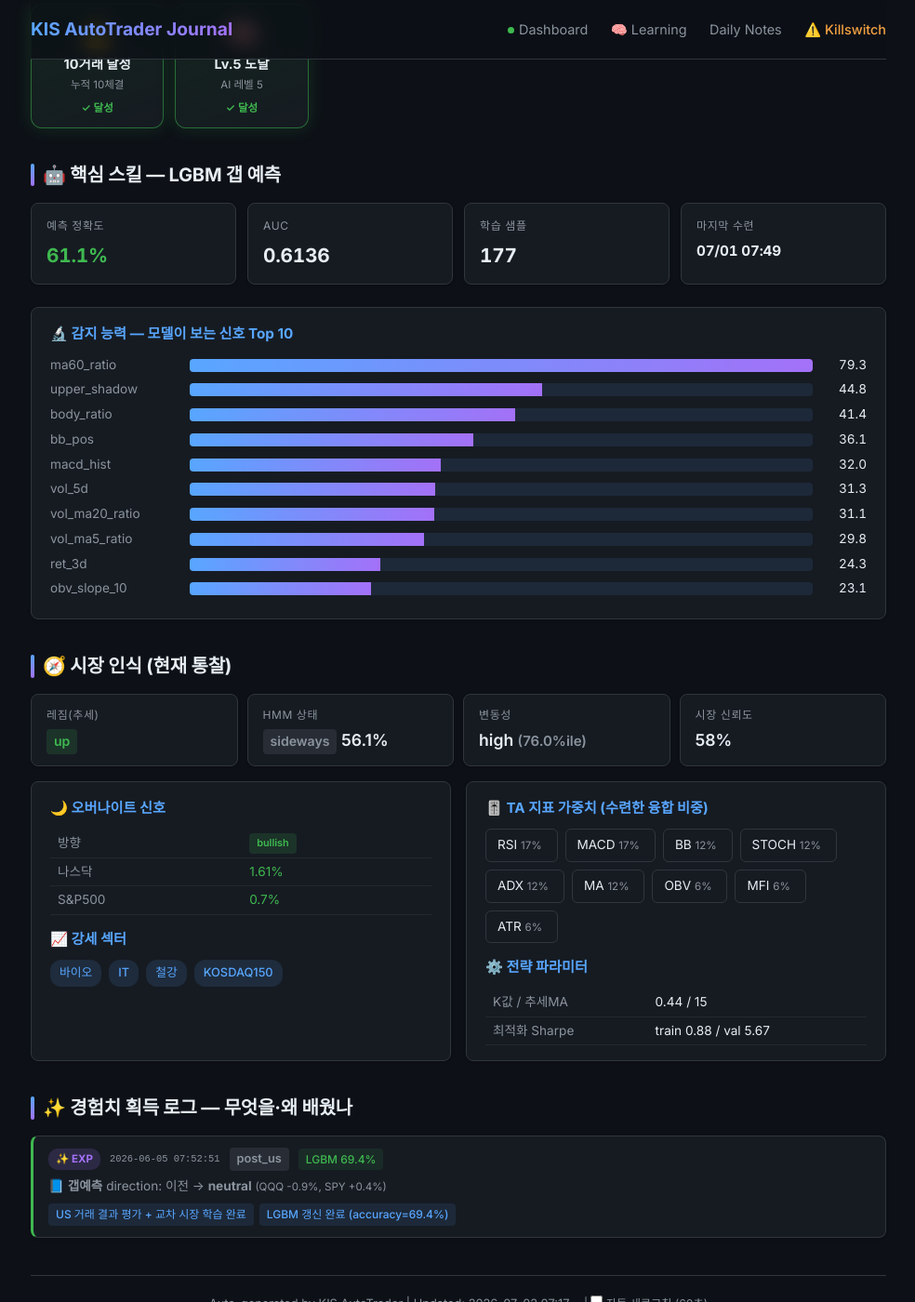
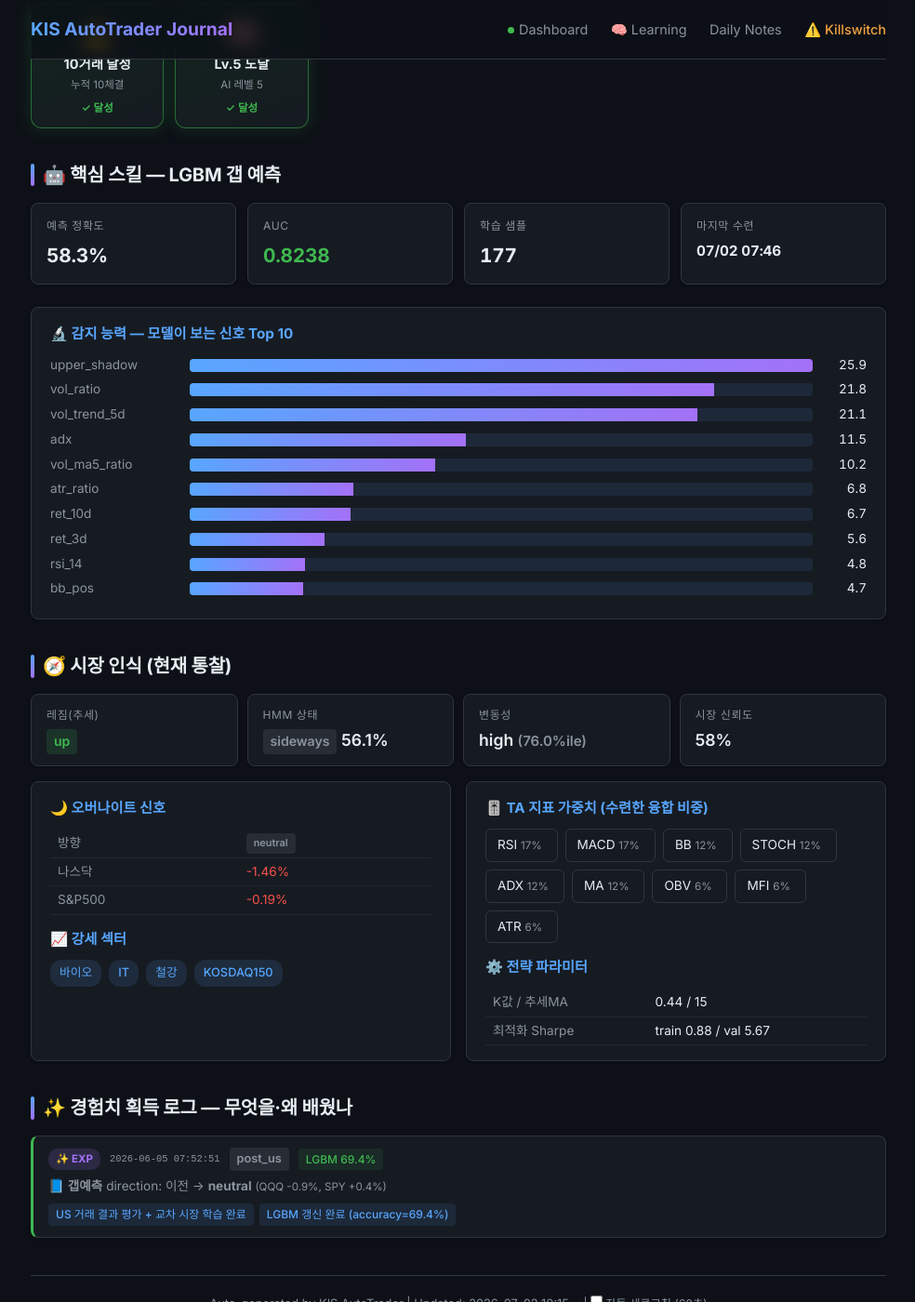
Before and after one commit to BudongJW/kis-trading-journal, a Jekyll site: the page built from learning.html, in a window 1280 px wide and 1400 px high, scrolled down 620 px. Shown: the whole window at 93% size, without its empty margins (147-1131 px from the left). Built offline with Jekyll 4.4.1, drawn with Linux system fonts in a browser that asks for light colours; nearby versions of some CDN libraries; some of the changed text lies outside the part shown.

Commit message:
auto: portfolio update 10:15

```diff
--- a/_data/portfolio.json
+++ b/_data/portfolio.json
@@ -1,17 +1,17 @@
 {
-  "updated_at": "2026-07-02T07:17:03.493156",
+  "updated_at": "2026-07-02T10:15:34.892198",
   "initial_capital": 500000,
-  "cash": 646117,
+  "cash": 647350,
   "holdings": [
     {
       "symbol": "114800",
       "name": "KODEX 인버스",
       "qty": 276,
-      "current_price": 927,
-      "value": 255852,
+      "current_price": 982,
+      "value": 271032,
       "buy_price": 904,
-      "pnl": 6348,
-      "pnl_pct": 2.54,
+      "pnl": 21528,
+      "pnl_pct": 8.62,
       "manual": true,
       "stop_price": 877
     }
@@ -29,12 +29,12 @@
     "set_at": "",
     "set_by": ""
   },
-  "holdings_value": 255852,
-  "total_value": 901969,
-  "total_pnl": 1696,
-  "total_pnl_pct": 0.19,
+  "holdings_value": 271032,
+  "total_value": 918382,
+  "total_pnl": 16876,
+  "total_pnl_pct": 1.87,
   "realized_pnl": -4652,
-  "unrealized_pnl": 6348,
+  "unrealized_pnl": 21528,
   "total_trades": 39,
   "completed_trades": 20,
   "winning_trades": 12,
@@ -817,12 +817,12 @@
     "tax_exemption_remaining_krw": 2500000
   },
   "performance": {
-    "sharpe_ratio": 0.0,
+    "sharpe_ratio": 0.02,
     "max_drawdown_pct": -100.0,
     "profit_factor": 0.56,
     "avg_win_pct": 1.85,
     "avg_loss_pct": -2.85,
-    "total_return_pct": 0.34
+    "total_return_pct": 3.38
   },
   "r_summary": {},
   "daily_history": [
@@ -1344,14 +1344,14 @@
     },
     {
       "date": "2026-07-02",
-      "total_value": 901969,
-      "cash": 646117,
-      "holdings_value": 255852,
-      "day_pnl": 6348,
-      "cumul_pnl": 1696,
+      "total_value": 918382,
+      "cash": 647350,
+      "holdings_value": 271032,
+      "day_pnl": 21528,
+      "cumul_pnl": 16876,
       "realized_pnl": -4652,
-      "unrealized_pnl": 6348,
-      "net_deposit": 400273,
+      "unrealized_pnl": 21528,
+      "net_deposit": 401506,
       "regime": "up",
       "hmm_state": "sideways",
       "confidence": 0.583,
@@ -1365,8 +1365,8 @@
     "volatility": "high",
     "vol_percentile": 76.0,
     "overnight_gap": {
-      "direction": "bullish",
-      "strength": 0.38,
+      "direction": "neutral",
+      "strength": 0.28,
       "action": "normal"
     },
     "strong_sectors": [
@@ -1437,12 +1437,19 @@
     "trained": false
   },
   "bear_strategy": {
-    "regime": "BULL",
-    "enabled": false
+    "enabled": true,
+    "regime": "CAUTION",
+    "confidence": 0.65,
+    "sma_ratio": 0.582,
+    "canary_bad": 1,
+    "canary_scores": {
+      "195930": 1.5582,
+      "132030": -1.8328
+    }
   },
   "us_session": {
     "enabled": true,
-    "cash_usd": 404.596351,
+    "cash_usd": 403.827921,
     "positions": 0,
     "holdings": [],
     "max_positions": 3,
@@ -1498,9 +1505,9 @@
       "analyzed_at": "2026-06-30 10:30"
     },
     "overnight": {
-      "direction": "bullish",
-      "nasdaq_change": 1.61,
-      "sp500_change": 0.7,
+      "direction": "neutral",
+      "nasdaq_change": -1.46,
+      "sp500_change": -0.19,
       "recommended_action": "normal"
     },
     "strong_sectors": [
@@ -1510,50 +1517,50 @@
       "KOSDAQ150"
     ],
     "lgbm": {
-      "accuracy": 61.1,
-      "auc": 0.6136,
+      "accuracy": 58.3,
+      "auc": 0.8238,
       "n_samples": 177,
-      "trained_at": "2026-07-01T07:49:58.307243",
+      "trained_at": "2026-07-02T07:46:31.881699",
       "top_features": [
         {
-          "name": "ma60_ratio",
-          "importance": 79.3
-        },
-        {
           "name": "upper_shadow",
-          "importance": 44.8
-        },
-        {
-          "name": "body_ratio",
-          "importance": 41.4
+          "importance": 25.9
+        },
+        {
+          "name": "vol_ratio",
+          "importance": 21.8
+        },
+        {
+          "name": "vol_trend_5d",
+          "importance": 21.1
+        },
+        {
+          "name": "adx",
+          "importance": 11.5
+        },
+        {
+          "name": "vol_ma5_ratio",
+          "importance": 10.2
+        },
+        {
+          "name": "atr_ratio",
+          "importance": 6.8
+        },
+        {
+          "name": "ret_10d",
+          "importance": 6.7
+        },
+        {
+          "name": "ret_3d",
+          "importance": 5.6
+        },
+        {
+          "name": "rsi_14",
+          "importance": 4.8
         },
         {
           "name": "bb_pos",
-          "importance": 36.1
-        },
-        {
-          "name": "macd_hist",
-          "importance": 32.0
-        },
-        {
-          "name": "vol_5d",
-          "importance": 31.3
-        },
-        {
-          "name": "vol_ma20_ratio",
-          "importance": 31.1
-        },
-        {
-          "name": "vol_ma5_ratio",
-          "importance": 29.8
-        },
-        {
-          "name": "ret_3d",
-          "importance": 24.3
-        },
-        {
-          "name": "obv_slope_10",
-          "importance": 23.1
+          "importance": 4.7
         }
       ]
     },
@@ -1610,10 +1617,10 @@
     "game": {
       "level": 6,
       "title": "전략가",
-      "xp": 7140,
-      "xp_in_level": 574,
+      "xp": 7126,
+      "xp_in_level": 560,
       "xp_for_next": 3225,
-      "progress_pct": 17.8,
+      "progress_pct": 17.4,
       "achievements": [
         {
           "icon": "🎯",
@@ -1668,9 +1675,9 @@
         {
           "label": "예측력",
           "icon": "🎯",
-          "value": 61,
+          "value": 58,
           "suffix": "%",
-          "bar": 61
+          "bar": 58
         },
         {
           "label": "승률",
@@ -1698,24 +1705,24 @@
     }
   },
   "day_plan": {
-    "stance": "NEUTRAL",
+    "stance": "CAUTIOUS",
     "forced": false,
-    "auto_stance": "NEUTRAL",
-    "stance_kr": "중립",
-    "budget_pct": 0.7,
+    "auto_stance": "CAUTIOUS",
+    "stance_kr": "신중",
+    "budget_pct": 0.4,
     "max_new_positions": 2,
     "allow_long": true,
-    "allow_inverse": false,
+    "allow_inverse": true,
     "allow_leverage": false,
-    "size_mult": 0.85,
-    "k_effective": 0.44,
-    "allow_summary": "롱",
-    "briefing": "오늘 스탠스 중립(NEUTRAL) · 레짐 BULL·신뢰도 58% · 美 오버나이트 bullish(+1.6%) · 고변동(76.0%ile) · 예산 70%·최대 2종목·허용 롱",
+    "size_mult": 0.6,
+    "k_effective": 0.49,
+    "allow_summary": "롱/인버스",
+    "briefing": "오늘 스탠스 신중(CAUTIOUS) · 레짐 CAUTION·신뢰도 58% · 美 오버나이트 neutral(-1.5%) · 고변동(76.0%ile) · 예산 40%·최대 2종목·허용 롱/인버스",
     "signals": {
-      "regime": "BULL",
+      "regime": "CAUTION",
       "confidence": 0.583,
-      "direction": "bullish",
-      "nasdaq_change": 1.61,
+      "direction": "neutral",
+      "nasdaq_change": -1.46,
       "high_vol": true,
       "vol_percentile": 76.0,
       "rapid_level": "NONE"
@@ -1725,10 +1732,10 @@
     "enabled": true,
     "dry_run": true,
     "gate_allowed": false,
-    "gate_reason": "HMM sideways(bull 아님/횡보) → 레버리지 금지",
+    "gate_reason": "레짐 CAUTION(BULL 아님) → 레버리지 금지",
     "hard_stop_pct": 0.04,
     "max_weight": 0.15,
-    "regime": "BULL",
+    "regime": "CAUTION",
     "hmm_state": "sideways",
     "hmm_confidence": 0.561,
     "universe": [
```
